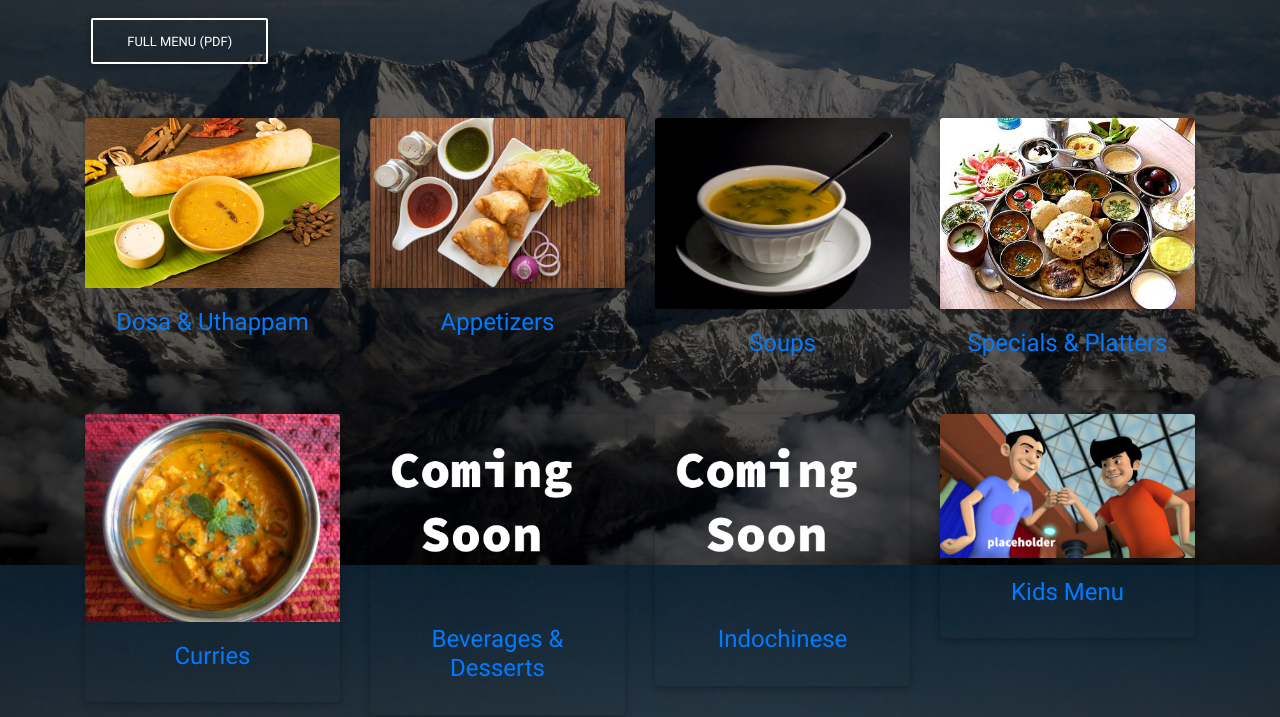
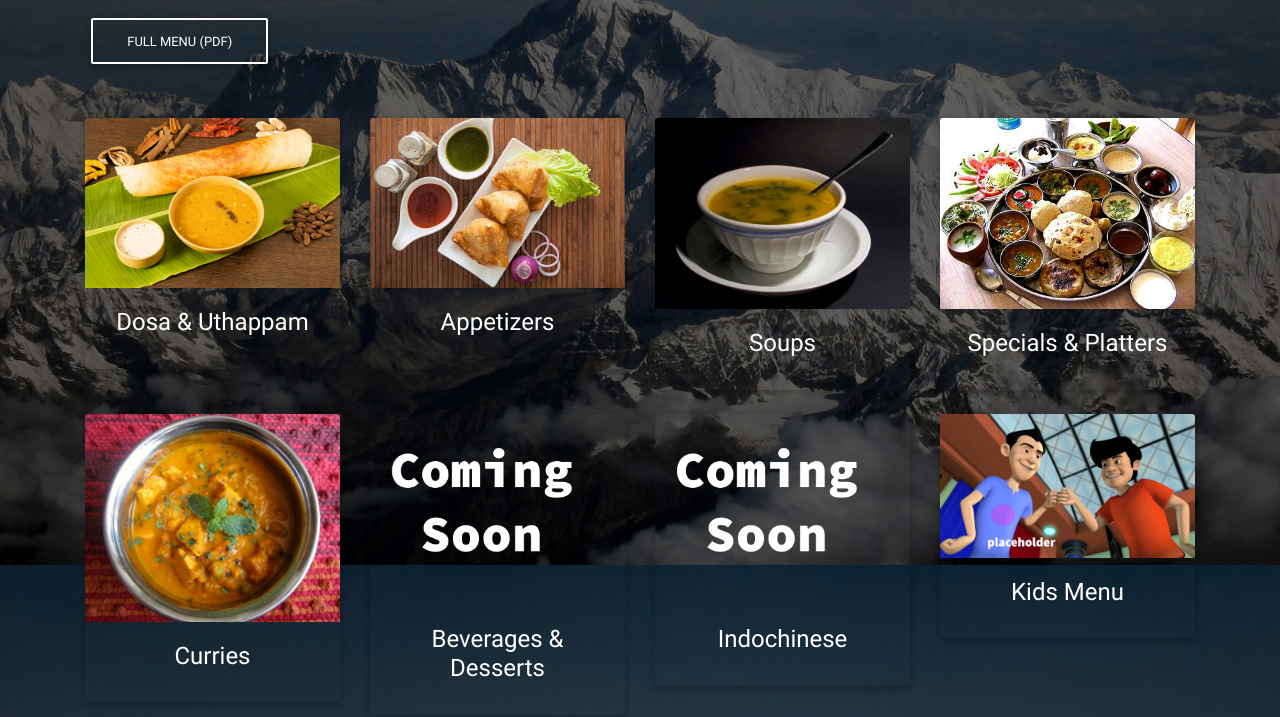
Before and after one commit to right1/right1.github.io, a plain HTML site: page menu.html in a window 1280 px wide. Shown: the part 235-952 px from the top of the page. Drawn offline with Linux system fonts and the light colour scheme.

Commit message:
made text white again

```diff
--- a/menu.html
+++ b/menu.html
@@ -120,7 +120,7 @@
 					  <div class="card-body">
 
 					    <!-- Title -->
-					    <h4 class="card-title text-center">Dosa & Uthappam</h4>
+					    <h4 class="card-title text-center text-white">Dosa & Uthappam</h4>
 					    <!-- Text -->
 					    <!-- Button -->
 
@@ -147,7 +147,7 @@
 					  <div class="card-body">
 
 					    <!-- Title -->
-					    <h4 class="card-title text-center">Appetizers</h4>
+					    <h4 class="card-title text-center text-white">Appetizers</h4>
 					    <!-- Text -->
 					    <!-- Button -->
 
@@ -174,7 +174,7 @@
 					  <div class="card-body">
 
 					    <!-- Title -->
-					    <h4 class="card-title text-center">Soups</h4>
+					    <h4 class="card-title text-center text-white">Soups</h4>
 					    <!-- Text -->
 					    <!-- Button -->
 
@@ -202,7 +202,7 @@
 					  <div class="card-body">
 
 					    <!-- Title -->
-					    <h4 class="card-title text-center">Specials & Platters</h4>
+					    <h4 class="card-title text-center text-white">Specials & Platters</h4>
 					    <!-- Text -->
 					    <!-- Button -->
 
@@ -233,7 +233,7 @@
 					  <div class="card-body">
 
 					    <!-- Title -->
-					    <h4 class="card-title text-center">Curries</h4>
+					    <h4 class="card-title text-center text-white">Curries</h4>
 					    <!-- Text -->
 
 					  </div>
@@ -259,7 +259,7 @@
 					  <div class="card-body">
 
 					    <!-- Title -->
-					    <h4 class="card-title text-center">Beverages & Desserts</h4>
+					    <h4 class="card-title text-center text-white">Beverages & Desserts</h4>
 					    <!-- Text -->
 					    <!-- Button -->
 
@@ -286,7 +286,7 @@
 					  <div class="card-body">
 
 					    <!-- Title -->
-					    <h4 class="card-title text-center">Indochinese</h4>
+					    <h4 class="card-title text-center text-white">Indochinese</h4>
 					    <!-- Text -->
 					    <!-- Button -->
 
@@ -314,7 +314,7 @@
 					  <div class="card-body">
 
 					    <!-- Title -->
-					    <h4 class="card-title text-center">Kids Menu</h4>
+					    <h4 class="card-title text-center text-white">Kids Menu</h4>
 					    <!-- Text -->
 					    <!-- Button -->
 
```
